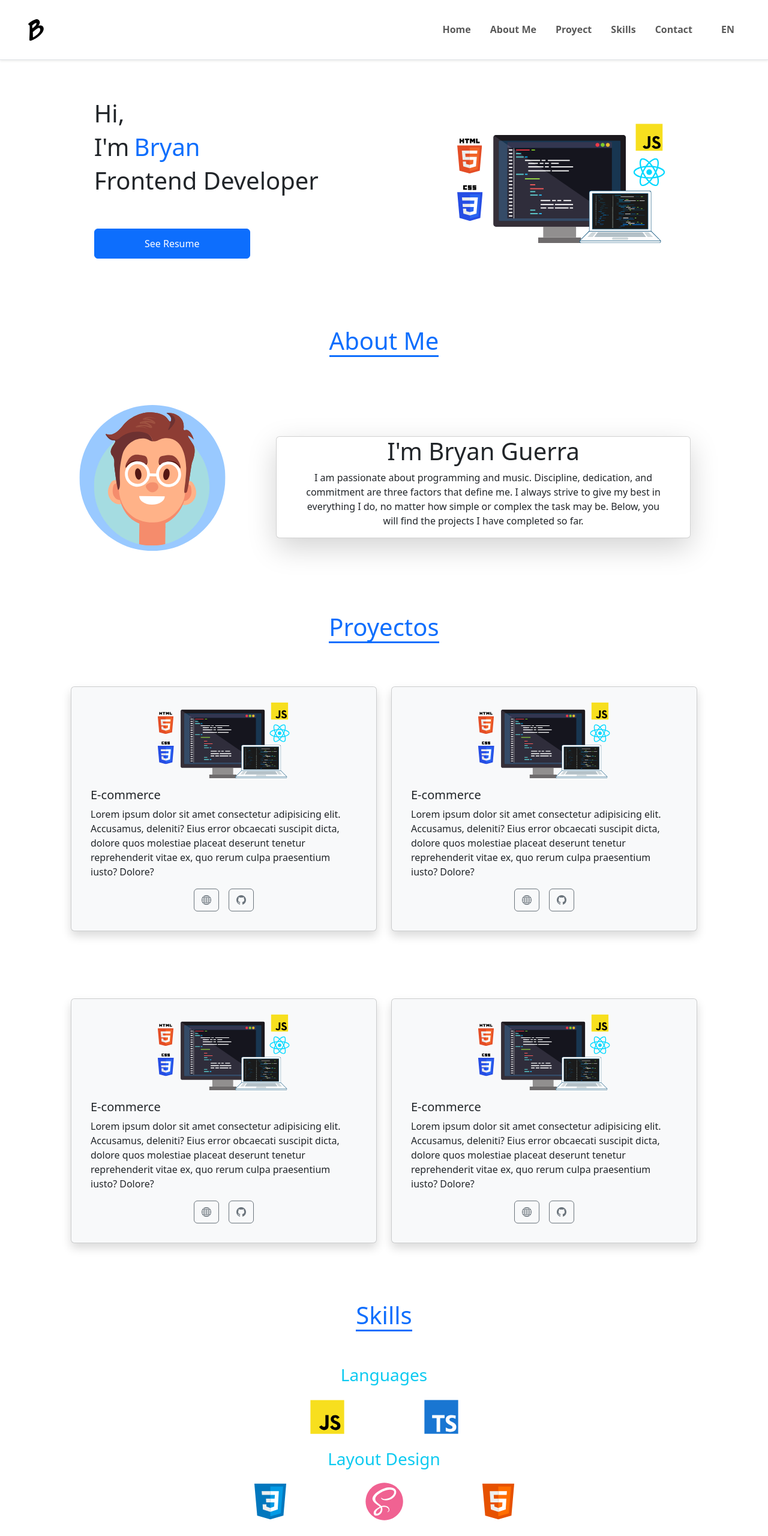
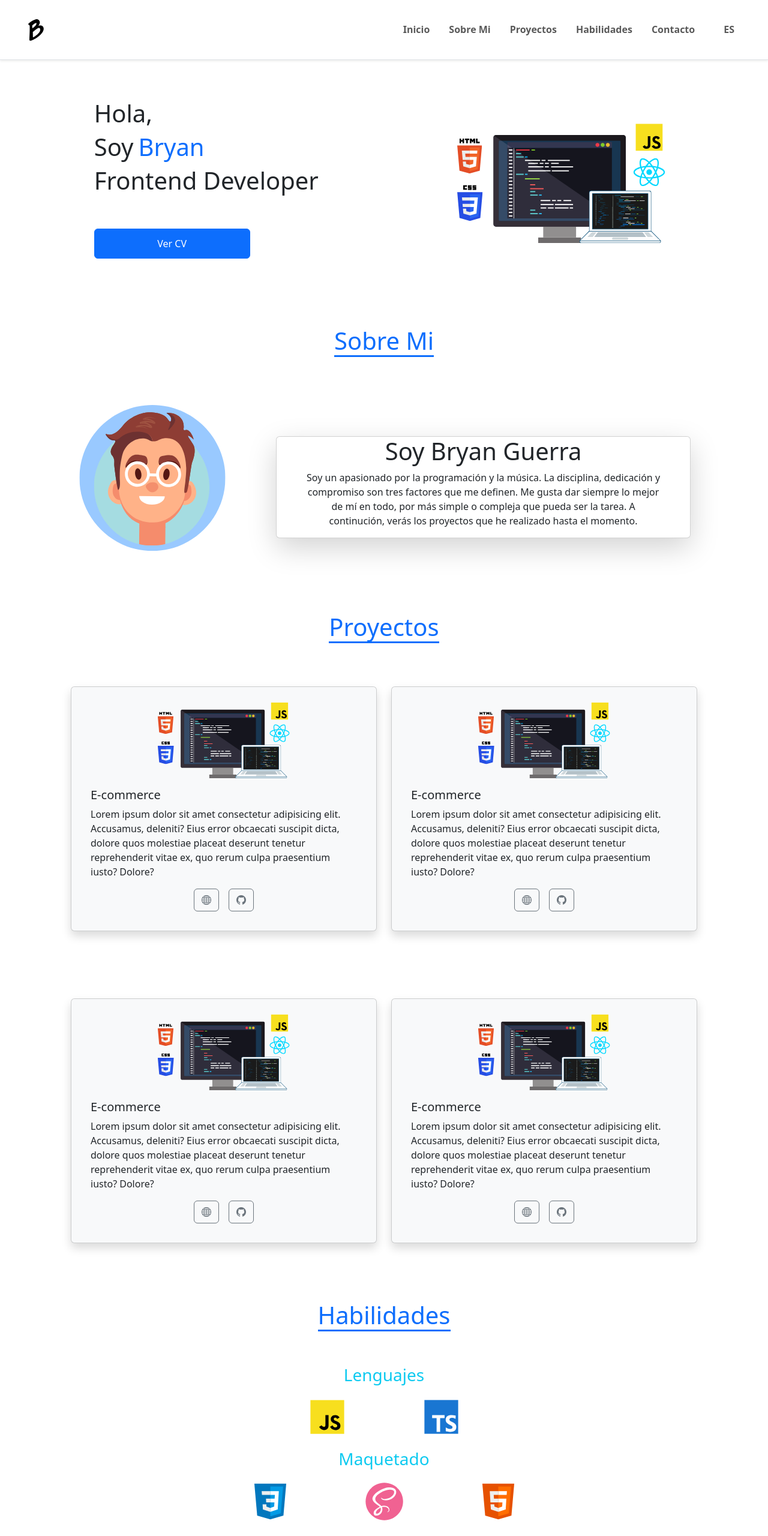
Before and after one commit to BryanMlg/Portafolio, a React (Vite) app: page / in a window 1280 px wide. Shown: the top 2560 px of the page at 60% size. Built offline with nearby package versions, Linux system fonts and the light colour scheme.

Commit message:
Fix: Subtitles

```diff
--- a/src/App.tsx
+++ b/src/App.tsx
@@ -6,24 +6,40 @@ import ProyectsList from "./Containers/ProyectsList.js";
 import SkillsList from "./Containers/SkillsList.js";
 import Footer from "./Components/Footer.js";
 import Contact from "./Components/Contact.js";
+import { useContext } from "react";
+import { AppContext } from "../src/Context/ContextApp.js";
 function App() {
-
+  const { isOn } = useContext(AppContext);
   return (
     <>
-    <Header/>
-    <Hero/>
-    <Aboutme/>
-    <Subtitle subtitle="Proyectos"/>
-    <ProyectsList/>
-    <ProyectsList/>
-    <Subtitle subtitle="Skills"/>
-    <SkillsList/>
-    <Subtitle subtitle="Contacto"/>
-    <Contact/>
-    <Footer/>
+      <Header />
+      <Hero />
+      <Aboutme />
+
+      {isOn ? (
+        <Subtitle subtitle="Proyectos" />
+      ) : (
+        <Subtitle subtitle="Proyects" />
+      )}
+      <ProyectsList />
+      <ProyectsList />
+
+      {isOn ? (
+        <Subtitle subtitle="Habilidades" />
+      ) : (
+        <Subtitle subtitle="Skills" />
+      )}
+      <SkillsList />
+
+      {isOn ? (
+        <Subtitle subtitle="Contacto" />
+      ) : (
+        <Subtitle subtitle="Contact" />
+      )}
+      <Contact />
+      <Footer />
     </>
-
-  )
+  );
 }
 
-export default App
+export default App;
--- a/src/Context/ContextApp.tsx
+++ b/src/Context/ContextApp.tsx
@@ -10,7 +10,7 @@ export const AppContext = createContext<AppContextType>({} as AppContextType);
 
 
 export const AppProvider: React.FC<{ children: ReactNode }> = ({ children }) => {
-  const [isOn, setIsOn] = useState<boolean>(false);
+  const [isOn, setIsOn] = useState<boolean>(true);
 
   const toggleSwitch = () => {
     setIsOn(!isOn);
```
Also changed, not shown: src/Components/Subtitle.tsx (+6 -3 lines).
